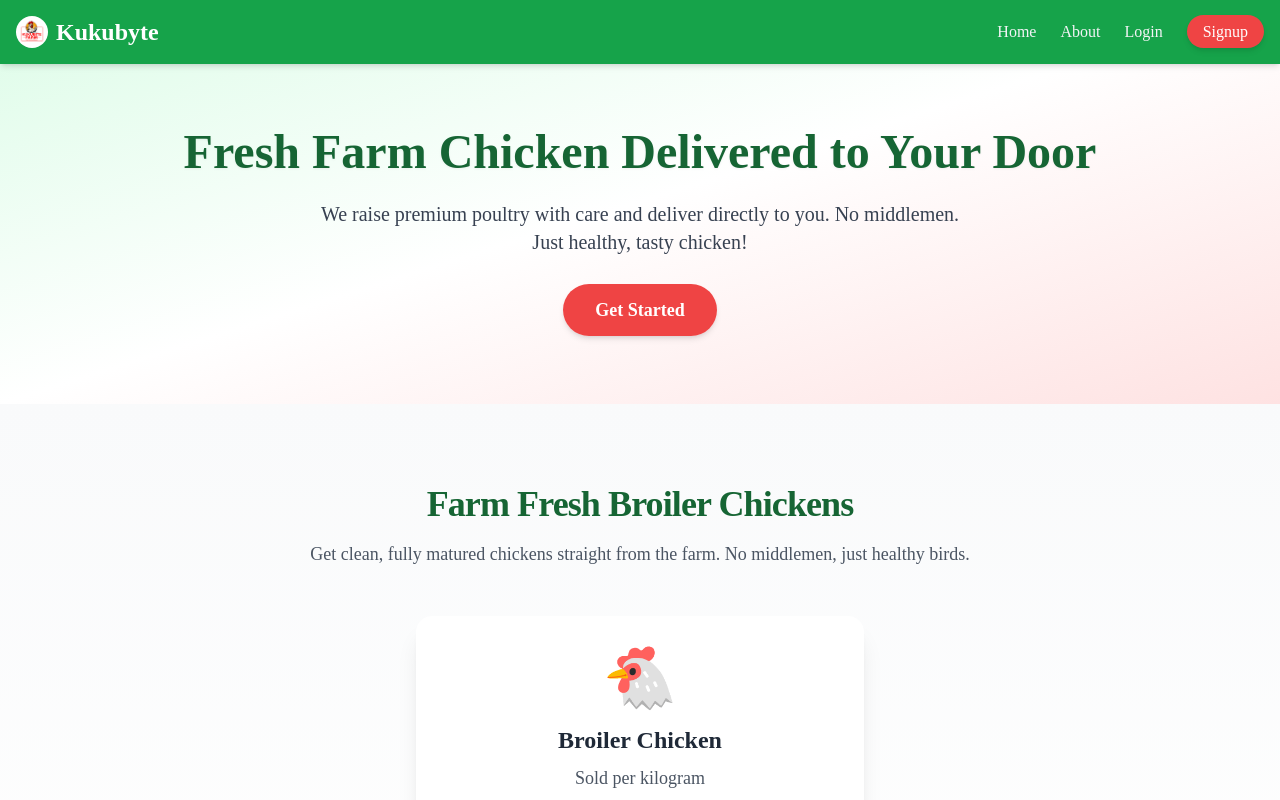
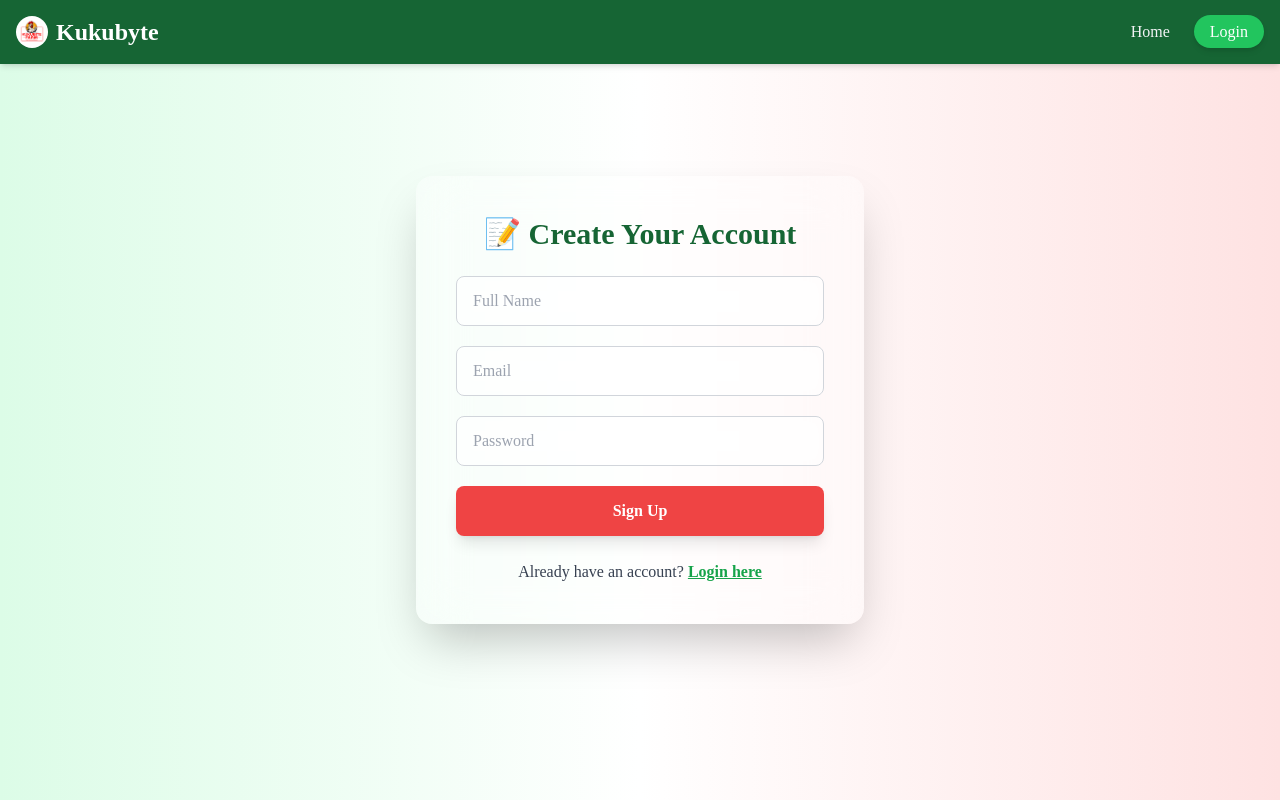
Before and after one commit to BettyNyambura/kukubyte, a React (Vite) app in the folder frontend-new/: page /signup in a window 1280 px wide. Shown: the top 800 px of the page. Built offline with nearby package versions, Linux system fonts and the light colour scheme.

Commit message:
signup and log in pages

```diff
--- a/frontend-new/package.json
+++ b/frontend-new/package.json
@@ -11,7 +11,8 @@
   },
   "dependencies": {
     "react": "^19.1.0",
-    "react-dom": "^19.1.0"
+    "react-dom": "^19.1.0",
+    "react-router-dom": "^7.6.3"
   },
   "devDependencies": {
     "@eslint/js": "^9.29.0",
--- a/frontend-new/src/App.jsx
+++ b/frontend-new/src/App.jsx
@@ -1,21 +1,36 @@
 import React from 'react';
+import { BrowserRouter as Router, Routes, Route } from 'react-router-dom';
 import Header from './components/Header';
 import HeroSection from './components/HeroSection';
 import ChickensSection from './components/ChickensSection';
 import HowItWorksSection from './components/Flow';
 import AboutSection from './components/About';
 import Footer from './components/Footer';
+import SignupPage from '../src/components/pages/signup';
+import LoginPage from '../src/components/pages/login'
+
+const Home = () => (
+  <>
+    <HeroSection />
+    <ChickensSection />
+    <HowItWorksSection />
+    <AboutSection />
+    <Footer />
+  </>
+);
 
 const App = () => {
   return (
-    <div className="font-['Poppins'] bg-gray-50 min-h-screen w-full overflow-x-hidden">
-      <Header />
-      <HeroSection />
-      <ChickensSection />
-      <HowItWorksSection />
-      <AboutSection />
-      <Footer />
-    </div>
+    <Router>
+      <div className="font-['Poppins'] bg-gray-50 min-h-screen w-full overflow-x-hidden">
+        <Header />
+        <Routes>
+          <Route path="/" element={<Home />} />
+          <Route path="/signup" element={<SignupPage />} />
+          <Route path="/login" element={<LoginPage />} />
+        </Routes>
+      </div>
+    </Router>
   );
 };
 
--- a/frontend-new/src/components/About.jsx
+++ b/frontend-new/src/components/About.jsx
@@ -2,7 +2,10 @@ import React from 'react';
 
 const AboutSection = () => {
   return (
-    <section id="about" className="py-16 bg-white w-screen overflow-x-hidden">
+    <section
+      id="about"
+      className="pt-32 pb-20 bg-white w-screen overflow-x-hidden"
+    >
       <div className="w-full max-w-7xl mx-auto px-4 text-center">
         <h2 className="text-3xl font-bold text-green-800 mb-8">
           👩‍🌾 About Me
--- a/frontend-new/src/components/Header.jsx
+++ b/frontend-new/src/components/Header.jsx
@@ -1,9 +1,12 @@
 import React from 'react';
+import { Link, useLocation } from 'react-router-dom';
 import logo from '../assets/logo.jpg';
 
 const Header = () => {
+  const { pathname } = useLocation();
+
   return (
-    <nav className="bg-green-600 text-white p-4 fixed top-0 w-full shadow-md z-50">
+    <nav className="bg-green-800 text-white p-4 fixed top-0 w-full shadow-md z-50">
       <div className="container mx-auto flex justify-between items-center">
         {/* Logo + Name */}
         <div className="flex items-center space-x-2 text-xl md:text-2xl font-bold">
@@ -13,15 +16,38 @@ const Header = () => {
 
         {/* Nav Links */}
         <div className="space-x-4 md:space-x-6 text-sm md:text-base font-semibold">
-          <a href="#home" className="text-gray-100 hover:text-red-300 transition-colors">Home</a>
-          <a href="#about" className="text-gray-100 hover:text-red-300 transition-colors">About</a>
-          <a href="#login" className="text-gray-100 hover:text-red-300 transition-colors">Login</a>
-          <a
-            href="#signup"
-            className="bg-red-500 text-white px-4 py-2 rounded-full hover:bg-red-600 transition-all shadow-md"
-          >
-            Signup
-          </a>
+          <Link to="/" className="text-gray-100 hover:text-red-300 transition-colors">Home</Link>
+
+          {pathname === '/login' && (
+            <Link
+              to="/signup"
+              className="bg-red-500 text-white hover:text-black px-4 py-2 rounded-full hover:bg-red-600 transition-all shadow-md"
+            >
+              Signup
+            </Link>
+          )}
+
+          {pathname === '/signup' && (
+            <Link
+              to="/login"
+              className="bg-green-500 text-white hover:text-black px-4 py-2 rounded-full hover:bg-green-600 transition-all shadow-md"
+            >
+              Login
+            </Link>
+          )}
+
+          {pathname !== '/signup' && pathname !== '/login' && (
+            <>
+              <a href="#about" className="text-gray-100 hover:text-red-300 transition-colors">About</a>
+              <Link to="/login" className="text-gray-100 hover:text-red-300 transition-colors">Login</Link>
+              <Link
+                to="/signup"
+                className="bg-red-500 text-white hover:text-black px-4 py-2 rounded-full hover:bg-red-600 transition-all shadow-md"
+              >
+                Signup
+              </Link>
+            </>
+          )}
         </div>
       </div>
     </nav>
--- a/frontend-new/src/components/HeroSection.jsx
+++ b/frontend-new/src/components/HeroSection.jsx
@@ -1,10 +1,11 @@
 import React from 'react';
+import { Link } from 'react-router-dom';
 
 const HeroSection = () => {
   return (
     <section
       id="home"
-      className="pt-32 pb-20 bg-gradient-to-br from-green-100 via-white to-red-100"
+      className="pt-32 pb-20 bg-gradient-to-r from-green-100 via-white to-red-100"
     >
       <div className="container mx-auto text-center px-4">
         <h1 className="text-4xl md:text-5xl font-extrabold text-green-800 mb-6 leading-tight drop-shadow-sm">
@@ -13,12 +14,12 @@ const HeroSection = () => {
         <p className="text-lg md:text-xl text-gray-700 mb-10 max-w-2xl mx-auto">
           We raise premium poultry with care and deliver directly to you. No middlemen. Just healthy, tasty chicken!
         </p>
-        <a
-          href="#signup"
-          className="bg-red-500 hover:bg-red-600 text-white px-8 py-4 rounded-full text-lg font-semibold transition-all shadow-md hover:shadow-xl transform hover:scale-105"
+        <Link
+          to="/signup"
+          className="bg-red-500 hover:bg-red-600 text-white hover:text-black px-8 py-4 rounded-full text-lg font-semibold transition-all shadow-md hover:shadow-xl transform hover:scale-105"
         >
           Get Started
-        </a>
+        </Link>
       </div>
     </section>
   );
--- /dev/null
+++ b/frontend-new/src/components/pages/login.jsx
@@ -0,0 +1,101 @@
+import React, { useState } from 'react';
+import { Link } from 'react-router-dom';
+
+const LoginPage = () => {
+  const [formData, setFormData] = useState({
+    email: '',
+    password: '',
+    rememberMe: false
+  });
+
+  const handleInputChange = (e) => {
+    const { name, value, type, checked } = e.target;
+    setFormData(prev => ({
+      ...prev,
+      [name]: type === 'checkbox' ? checked : value
+    }));
+  };
+
+  const handleSubmit = (e) => {
+    e.preventDefault();
+    // Add your login logic here
+    console.log('Login form submitted:', formData);
+    // Example: call your API
+    // loginUser(formData);
+  };
+
+  const handleForgotPassword = () => {
+    // Add forgot password logic here
+    console.log('Forgot password clicked');
+    // Example: navigate to forgot password page or show modal
+  };
+
+  return (
+    <div className="min-h-screen w-screen bg-gradient-to-r from-red-100 via-white to-green-100 flex items-center justify-center px-4">
+      <div className="bg-white/30 backdrop-blur-xl p-10 rounded-2xl shadow-2xl max-w-md w-full">
+        <h2 className="text-3xl font-bold text-red-800 mb-6 text-center">
+          🔐 Welcome Back
+        </h2>
+        <div className="space-y-5">
+          <input
+            type="email"
+            name="email"
+            placeholder="Email"
+            value={formData.email}
+            onChange={handleInputChange}
+            className="w-full px-4 py-3 rounded-lg border border-gray-300 bg-white/60 backdrop-blur focus:outline-none focus:ring-2 focus:ring-red-500"
+            required
+          />
+          <input
+            type="password"
+            name="password"
+            placeholder="Password"
+            value={formData.password}
+            onChange={handleInputChange}
+            className="w-full px-4 py-3 rounded-lg border border-gray-300 bg-white/60 backdrop-blur focus:outline-none focus:ring-2 focus:ring-red-500"
+            required
+          />
+          <div className="flex items-center justify-between">
+            <label className="flex items-center">
+              <input
+                type="checkbox"
+                name="rememberMe"
+                checked={formData.rememberMe}
+                onChange={handleInputChange}
+                className="mr-2 h-4 w-4 text-red-600 focus:ring-red-500 border-gray-300 rounded"
+              />
+              <span className="text-sm text-gray-700">Remember me</span>
+            </label>
+            <button
+              type="button"
+              onClick={handleForgotPassword}
+              className="text-sm text-red-600 hover:text-red-800 underline hover:no-underline transition-all"
+            >
+              Forgot password?
+            </button>
+          </div>
+          <button
+            onClick={handleSubmit}
+            className="w-full bg-green-500 text-white font-semibold py-3 rounded-lg hover:bg-green-600 hover:text-black transition-all shadow-lg"
+          >
+            Login
+          </button>
+        </div>
+
+        <div className="mt-6 text-center">
+          <p className="text-gray-700">
+            Don't have an account?{' '}
+            <Link
+                to="/signup"
+                className="text-red-600 hover:text-red-800 font-semibold underline hover:no-underline transition-all"
+            >
+                Sign up here
+            </Link>
+          </p>
+        </div>
+      </div>
+    </div>
+  );
+};
+
+export default LoginPage;
--- /dev/null
+++ b/frontend-new/src/components/pages/signup.jsx
@@ -0,0 +1,85 @@
+import React, { useState } from 'react';
+import { Link } from 'react-router-dom';
+
+const SignupPage = () => {
+  const [formData, setFormData] = useState({
+    fullName: '',
+    email: '',
+    password: ''
+  });
+
+  const handleInputChange = (e) => {
+    const { name, value } = e.target;
+    setFormData(prev => ({
+      ...prev,
+      [name]: value
+    }));
+  };
+
+  const handleSubmit = (e) => {
+    e.preventDefault();
+    // Add your signup logic here
+    console.log('Signup form submitted:', formData);
+    // Example: call your API
+    // signupUser(formData);
+  };
+
+  return (
+    <div className="min-h-screen w-screen bg-gradient-to-r from-green-100 via-white to-red-100 flex items-center justify-center px-4">
+      <div className="bg-white/30 backdrop-blur-xl p-10 rounded-2xl shadow-2xl max-w-md w-full">
+        <h2 className="text-3xl font-bold text-green-800 mb-6 text-center">
+          📝 Create Your Account
+        </h2>
+        <div className="space-y-5">
+          <input
+            type="text"
+            name="fullName"
+            placeholder="Full Name"
+            value={formData.fullName}
+            onChange={handleInputChange}
+            className="w-full px-4 py-3 rounded-lg border border-gray-300 bg-white/60 backdrop-blur focus:outline-none focus:ring-2 focus:ring-green-500"
+            required
+          />
+          <input
+            type="email"
+            name="email"
+            placeholder="Email"
+            value={formData.email}
+            onChange={handleInputChange}
+            className="w-full px-4 py-3 rounded-lg border border-gray-300 bg-white/60 backdrop-blur focus:outline-none focus:ring-2 focus:ring-green-500"
+            required
+          />
+          <input
+            type="password"
+            name="password"
+            placeholder="Password"
+            value={formData.password}
+            onChange={handleInputChange}
+            className="w-full px-4 py-3 rounded-lg border border-gray-300 bg-white/60 backdrop-blur focus:outline-none focus:ring-2 focus:ring-green-500"
+            required
+          />
+          <button
+            onClick={handleSubmit}
+            className="w-full bg-red-500 text-white font-semibold py-3 rounded-lg hover:bg-red-600 hover:text-black transition-all shadow-lg"
+          >
+            Sign Up
+          </button>
+        </div>
+
+        <div className="mt-6 text-center">
+          <p className="text-gray-700">
+            Already have an account?{' '}
+            <Link
+                to="/login"
+                className="text-green-600 hover:text-green-800 font-semibold underline hover:no-underline transition-all"
+            >
+                Login here
+            </Link>
+          </p>
+        </div>
+      </div>
+    </div>
+  );
+};
+
+export default SignupPage;
```
Also changed, not shown: 1 other file (tests, documents, lock files or other folders).
